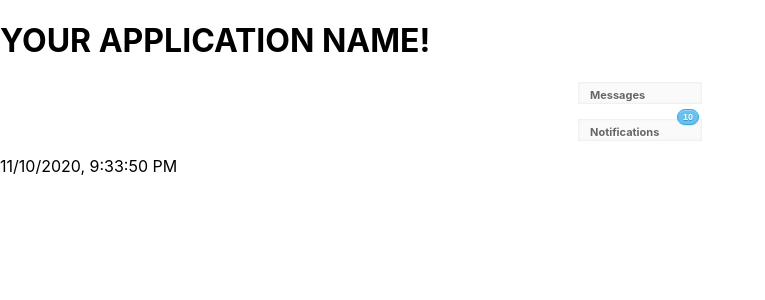
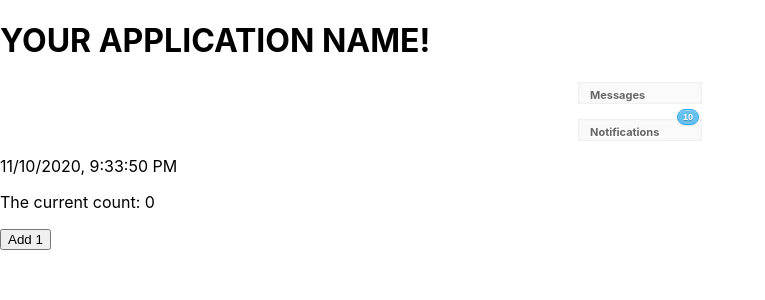
Before and after one commit to rickstylz01/react-playground, a React (Create React App) app: page / in a window 1280 px wide. Shown: the top 300 px of the page, without its empty margins (0-765 px from the left). Built offline with nearby package versions, Linux system fonts and the light colour scheme.

Commit message:
add new Counter component in state folder and import it and render in the App

```diff
--- a/src/App.js
+++ b/src/App.js
@@ -1,6 +1,7 @@
 import React, {Component} from 'react';
 import Messages from './Messages';
 import TheDate from './state/TheDate';
+import Counter from './state/Counter';
 
 class App extends Component {
   render() {
@@ -10,6 +11,7 @@ class App extends Component {
         <Messages name="Messages" unread={0}/>
         <Messages name="Notifications" unread={10}/>
         <TheDate />
+        <Counter />
       </div>
     );
   }
--- /dev/null
+++ b/src/state/Counter.js
@@ -0,0 +1,19 @@
+import React from 'react';
+
+class Counter extends React.Component{
+  state = {
+    count: 0
+  };
+  render() {
+    return (
+      <div>
+        <p>The current count: {this.state.count}</p>
+        <button>
+          Add 1
+        </button>
+      </div>
+    )
+  }
+}
+
+export default Counter
```
